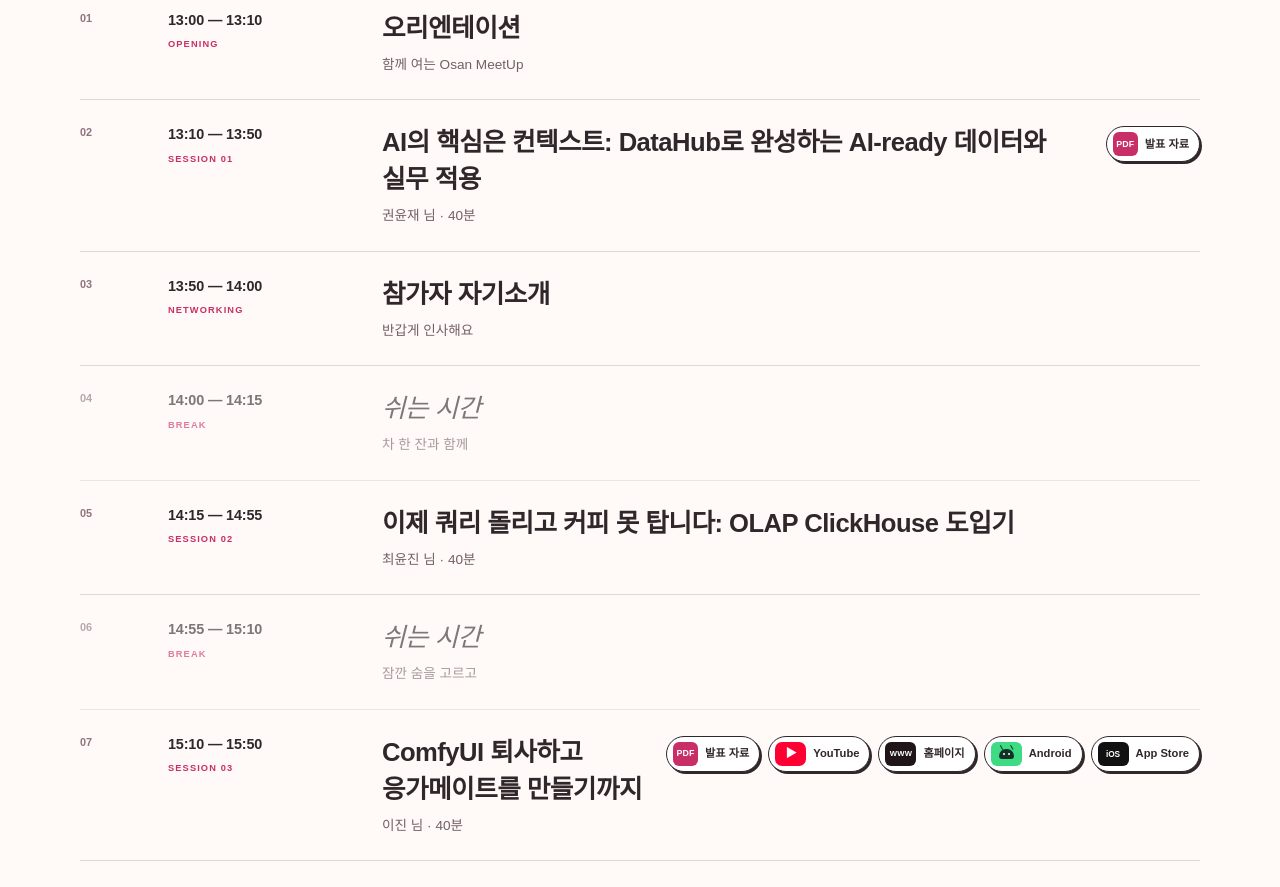
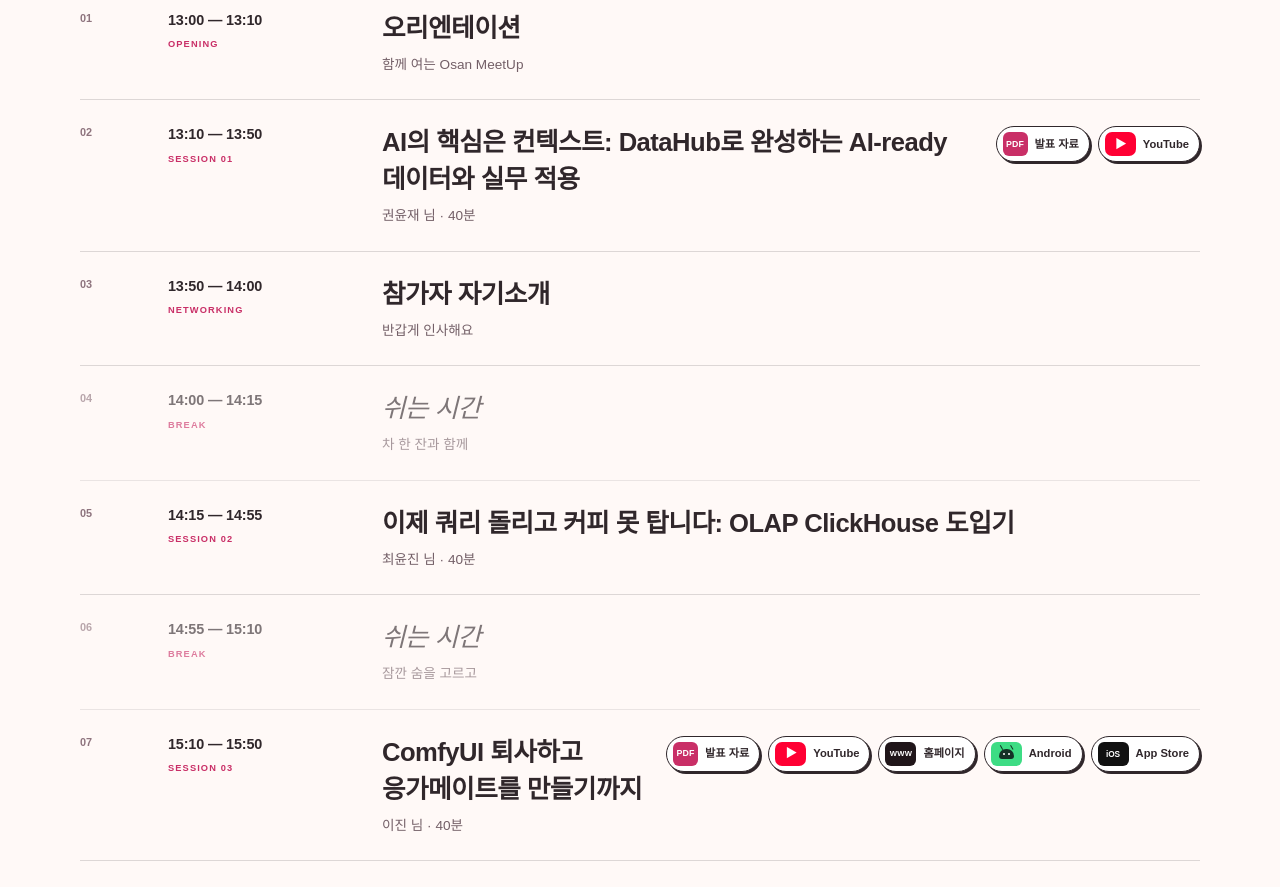
Before and after one commit to kimothink/OsanMeetUp, a Next.js app in the folder 2026/Summer/: page / in a window 1280 px wide. Shown: the part 1220-2107 px from the top of the page. Built offline with nearby package versions, Linux system fonts and the light colour scheme; no server answers; a web font is replaced by a local one.

Commit message:
Add DataHub session video link

```diff
--- a/2026/Summer/app/page.tsx
+++ b/2026/Summer/app/page.tsx
@@ -12,6 +12,7 @@ const schedule = [
     title: "AI의 핵심은 컨텍스트: DataHub로 완성하는 AI-ready 데이터와 실무 적용",
     speaker: "권윤재 님 · 40분",
     pdf: "/resources/datahub-ai-ready.pdf",
+    youtube: "https://youtu.be/6eQ241-VBN4?si=N3go5Yq-7CgJZGQB",
   },
   { time: "13:50 — 14:00", kind: "NETWORKING", title: "참가자 자기소개", speaker: "반갑게 인사해요" },
   { time: "14:00 — 14:15", kind: "BREAK", title: "쉬는 시간", speaker: "차 한 잔과 함께" },
```
